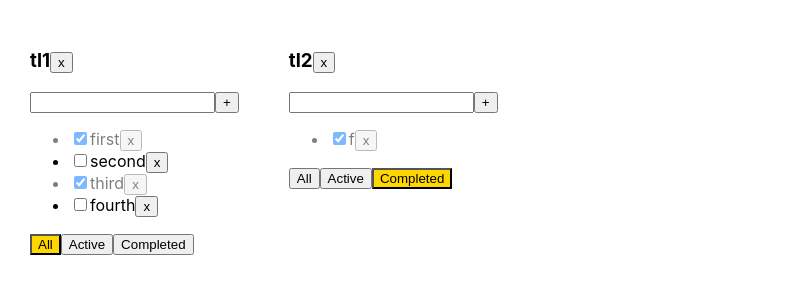
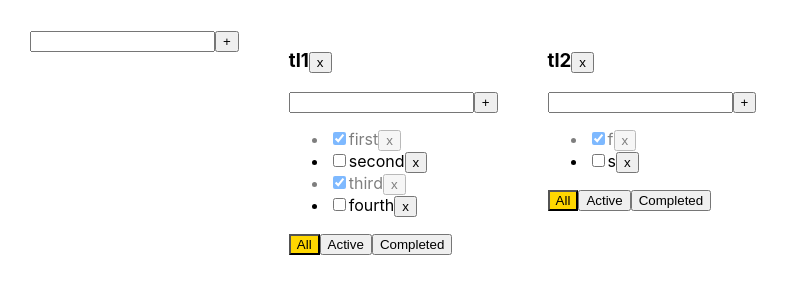
Before and after one commit to maximLomako/rsclone, a React (Create React App) app in the folder rsclone/: page / in a window 1280 px wide. Shown: the top 300 px of the page, without its empty margins (0-789 px from the left). Built offline with nearby package versions, Linux system fonts and the light colour scheme.

Commit message:
feat: add 2 components, item form and editable span

```diff
--- a/rsclone/src/App.tsx
+++ b/rsclone/src/App.tsx
@@ -1,7 +1,8 @@
 import React, {useState} from 'react';
 import './App.css';
-import {Todolist} from "./components/Todolist/Todolist";
+import {TasksType, Todolist} from "./components/Todolist/Todolist";
 import {v1} from "uuid";
+import {AddItemForm} from "./components/AddItemForm/AddItemForm";
 
 export type FilterValuesType = 'all' | 'completed' | 'active'
 type TodolistsType = {
@@ -9,15 +10,18 @@ type TodolistsType = {
   title: string
   filter: FilterValuesType
 }
+type TasksStateType = {
+  [key: string]: Array<TasksType>
+}
 
 const App = () => {
   const todolistId1 = v1();
   const todolistId2 = v1();
   const [todolists, setTodolists] = useState<Array<TodolistsType>>([
     {id: todolistId1, title: 'tl1', filter: 'all'},
-    {id: todolistId2, title: 'tl2', filter: 'completed'},
+    {id: todolistId2, title: 'tl2', filter: 'all'}
   ])
-  const [tasksObj, setTasks] = useState({
+  const [tasksObj, setTasks] = useState<TasksStateType>({
     [todolistId1]: [
       {id: v1(), title: 'first', isDone: true},
       {id: v1(), title: 'second', isDone: false},
@@ -55,17 +59,39 @@ const App = () => {
       setTasks({...tasksObj});
     }
   }
+  const addTodolist = (title: string) => {
+    const newTodolist: TodolistsType = {id: v1(), title, filter: 'all'};
+    setTodolists([...todolists, newTodolist])
+    setTasks({
+      ...tasksObj,
+      [newTodolist.id]: []
+    })
+  }
   const removeTodolist = (todolistId: string) => {
     const filteredTodolist = todolists.filter(tl => tl.id !== todolistId)
     setTodolists(filteredTodolist);
     delete tasksObj[todolistId];
     setTasks({...tasksObj});
+  }
+  const changeTodolistTitle = (id: string, newTitle: string) => {
+    const todolist = todolists.find(tl => tl.id === id);
+    if (todolist) {
+      todolist.title = newTitle;
+      setTodolists([...todolists])
+    }
 
   }
-
+  const changeTaskTitle = (taskId: string, title: string, todolistId: string) => {
+    const task = tasksObj[todolistId].find(t => t.id === taskId);
+    if (task) {
+      task.title = title;
+      setTasks({...tasksObj});
+    }
+  }
 
   return (
     <div className="App">
+      <AddItemForm addItem={addTodolist}/>
       {todolists.map(tl => {
         let tasksForTodolist = tasksObj[tl.id];
         if (tl.filter === 'completed') {
@@ -84,6 +110,8 @@ const App = () => {
                          changeFilter={changeFilter}
                          changeStatus={changeStatus}
                          removeTodolist={removeTodolist}
+                         changeTitle={changeTaskTitle}
+                         changeTodolistTitle={changeTodolistTitle}
         />
       })}
     </div>
--- /dev/null
+++ b/rsclone/src/components/AddItemForm/AddItemForm.tsx
@@ -0,0 +1,44 @@
+import React, {ChangeEvent, KeyboardEvent, useState} from "react";
+import s from './addItemForm.module.css'
+
+type AddItemFormPropsTYpe = {
+  addItem: (title: string) => void
+}
+
+export const AddItemForm: React.FC<AddItemFormPropsTYpe> = (props) => {
+  const {addItem} = props
+  const [newTaskTitle, setNewTaskTitle] = useState('');
+  const [error, setError] = useState<string | null>(null);
+  const onNewTitleChangeHandler = (e: ChangeEvent<HTMLInputElement>) => {
+    if (newTaskTitle.trim() === '') {
+    }
+    setNewTaskTitle(e.currentTarget.value)
+    setError(null);
+  };
+  const onKeyPressHandler = (e: KeyboardEvent<HTMLInputElement>) => {
+    const {key} = e;
+    if (key === 'Enter') {
+      addItem(newTaskTitle);
+      setNewTaskTitle('');
+    }
+  };
+  const addTaskHandler = () => {
+    if (newTaskTitle.trim() === '') {
+      setError('Title is required');
+      return;
+    }
+    addItem(newTaskTitle.trim());
+    setNewTaskTitle('');
+  };
+  return (
+    <div>
+      <input value={newTaskTitle}
+             onChange={onNewTitleChangeHandler}
+             onKeyPress={onKeyPressHandler}
+             className={error ? `${s.error}` : ''}
+      />
+      <button onClick={addTaskHandler}>+</button>
+      {error && <div className={s.errorMessage}>{error}</div>}
+    </div>
+  )
+}
--- /dev/null
+++ b/rsclone/src/components/AddItemForm/addItemForm.module.css
@@ -0,0 +1,6 @@
+.error {
+    border: red 1px solid;
+}
+.errorMessage {
+    color: red;
+}
--- /dev/null
+++ b/rsclone/src/components/Todolist/EditableSpan/EditableSpan.tsx
@@ -0,0 +1,29 @@
+import React, {ChangeEvent, useState} from "react";
+
+type EditableSpanPropsType = {
+  title: string
+  onChange: (newValue: string) => void
+}
+
+export const EditableSpan: React.FC<EditableSpanPropsType> = (props) => {
+  const [editMode, setEditMode] = useState(false);
+  const [title, setTitle] = useState('');
+  const activateEditMode = () => {
+    setEditMode(true);
+    setTitle(props.title)
+  };
+  const activateViewMod = () => {
+    setEditMode(false);
+    props.onChange(title);
+  };
+  const onChangeHandler = (e: ChangeEvent<HTMLInputElement>) => setTitle(e.currentTarget.value)
+
+  return (
+    editMode
+      ? <input onBlur={activateViewMod}
+               onChange={onChangeHandler}
+               value={title} autoFocus
+      />
+      : <span onDoubleClick={activateEditMode}>{props.title}</span>
+  )
+}
--- a/rsclone/src/components/Todolist/Todolist.tsx
+++ b/rsclone/src/components/Todolist/Todolist.tsx
@@ -1,6 +1,8 @@
-import React, {ChangeEvent, KeyboardEvent, useState} from "react";
+import React, {ChangeEvent} from "react";
 import {FilterValuesType} from "../../App";
 import s from './todolist.module.css'
+import {AddItemForm} from "../AddItemForm/AddItemForm";
+import {EditableSpan} from "./EditableSpan/EditableSpan";
 
 export type TasksType = {
   id: string
@@ -16,60 +18,42 @@ type TodolistPropsType = {
   removeTask: (id: string, todolistId: string) => void
   changeFilter: (id: FilterValuesType, todolistId: string) => void
   changeStatus: (taskId: string, isDone: boolean, todolistId: string) => void
+  changeTitle: (taskId: string, newValue: string, todolistId: string) => void
   removeTodolist: (id: string) => void
+  changeTodolistTitle: (id: string, newTitle: string) => void
 }
 
 export const Todolist: React.FC<TodolistPropsType> = (props) => {
-  const {id, title, filter, tasks, addTask, removeTask, changeFilter, changeStatus, removeTodolist} = props;
-  const [newTaskTitle, setNewTaskTitle] = useState('');
-  const [error, setError] = useState<string | null>(null);
-  const onNewTitleChangeHandler = (e: ChangeEvent<HTMLInputElement>) => {
-    if (newTaskTitle.trim() === '') {
-    }
-    setNewTaskTitle(e.currentTarget.value)
-    setError(null);
-  };
-  const onKeyPressHandler = (e: KeyboardEvent<HTMLInputElement>) => {
-    const {key} = e;
-    if (key === 'Enter') {
-      addTask(newTaskTitle, id);
-      setNewTaskTitle('');
-    }
-  };
-  const addTaskHandler = () => {
-    if (newTaskTitle.trim() === '') {
-      setError('Title is required');
-      return;
-    }
-    addTask(newTaskTitle.trim(), id);
-    setNewTaskTitle('');
-  };
+  const {id, title, filter, tasks, addTask, removeTask,
+    changeFilter, changeStatus, changeTitle, changeTodolistTitle,
+    removeTodolist} = props;
   const onAllClickHandler = () => changeFilter('all', id);
   const onActiveClickHandler = () => changeFilter('active', id);
   const onCompletedClickHandler = () => changeFilter('completed', id);
   const removeTodolistHandler = () => {
     removeTodolist(id);
   }
+  const addNewTask = (newTitle: string) => {
+    addTask(newTitle, id)
+  }
+  const changeTodolistTitleHandler = (newTitle: string) => {
+    changeTodolistTitle(id, newTitle)
+  }
 
   return (
     <div>
-      <h3>{title}
+      <h3> <EditableSpan title={title} onChange={changeTodolistTitleHandler} />
         <button onClick={removeTodolistHandler}>x</button>
       </h3>
-      <div>
-        <input value={newTaskTitle}
-               onChange={onNewTitleChangeHandler}
-               onKeyPress={onKeyPressHandler}
-               className={error ? `${s.error}` : ''}
-        />
-        <button onClick={addTaskHandler}>+</button>
-        {error && <div className={s.errorMessage}>{error}</div>}
-      </div>
+      <AddItemForm addItem={addNewTask}/>
       <ul>
         {tasks.map(t => {
           const removeTaskHandler = () => removeTask(t.id, id)
           const onChangeStatusHandler = (e: ChangeEvent<HTMLInputElement>) => {
             changeStatus(t.id, e.currentTarget.checked, id)
+          }
+          const onChangeTitleHandler = (newValue: string) => {
+            changeTitle(t.id, newValue, props.id)
           }
           return <li key={t.id}
                      className={t.isDone ? `${s.isDone}` : ''}
@@ -77,7 +61,7 @@ export const Todolist: React.FC<TodolistPropsType> = (props) => {
             <input type="checkbox"
                    checked={t.isDone}
                    onChange={onChangeStatusHandler}/>
-            <span>{t.title}</span>
+            <EditableSpan title={t.title} onChange={onChangeTitleHandler}/>
             <button onClick={removeTaskHandler}>
               x
             </button>
--- a/rsclone/src/components/Todolist/todolist.module.css
+++ b/rsclone/src/components/Todolist/todolist.module.css
@@ -1,9 +1,3 @@
-.error {
-    border: red 1px solid;
-}
-.errorMessage {
-    color: red;
-}
 .activeFilter {
     background-color: gold;
 }
```
Also changed, not shown: rsclone/src/components/Todolist/EditableSpan/editableSpan.module.css (added), 1 other file (tests, documents, lock files or other folders).
